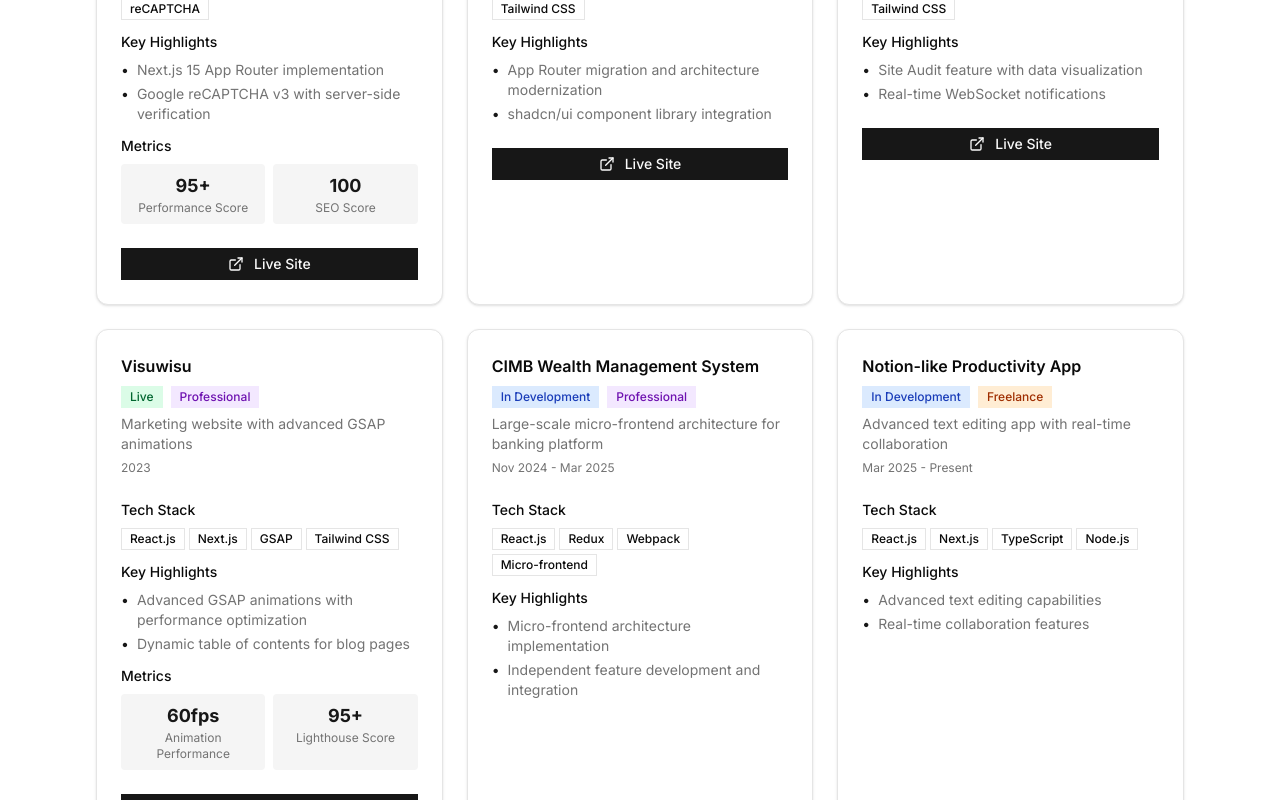
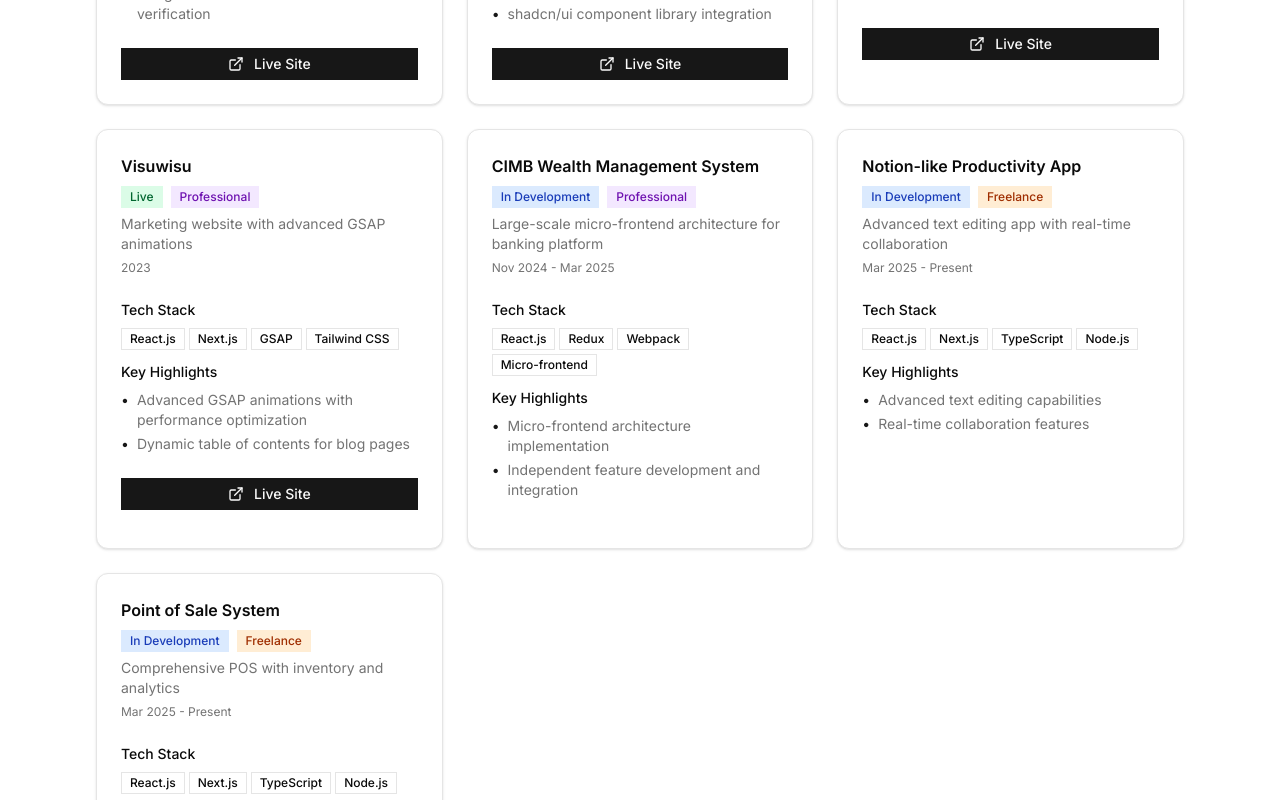
Before and after one commit to IrumiDesu7/irumi-station, a Next.js app: page / in a window 1280 px wide. Shown: the part 2080-2880 px from the top of the page. Built offline with nearby package versions, Linux system fonts and the light colour scheme.

Commit message:
chore: remove fabricated metrics from projects

```diff
--- a/components/project-card.tsx
+++ b/components/project-card.tsx
@@ -89,24 +89,6 @@
               ))}
             </ul>
           </div>
-
-          {project.metrics && (
-            <div>
-              <h4 className="text-sm font-medium mb-2">Metrics</h4>
-              <div className="grid grid-cols-2 gap-2">
-                {project.metrics.map((metric, index) => (
-                  <div key={index} className="text-center p-2 bg-muted rounded">
-                    <div className="text-lg font-bold text-primary">
-                      {metric.value}
-                    </div>
-                    <div className="text-xs text-muted-foreground">
-                      {metric.label}
-                    </div>
-                  </div>
-                ))}
-              </div>
-            </div>
-          )}
         </div>
       </CardContent>
 
--- a/contents/index.ts
+++ b/contents/index.ts
@@ -65,10 +65,6 @@
       'SEO optimization and performance enhancements',
       'Responsive design from scratch'
     ],
-    metrics: [
-      { label: 'Performance Score', value: '95+' },
-      { label: 'SEO Score', value: '100' }
-    ],
     period: '2024'
   },
   {
@@ -122,10 +118,6 @@
       'Dynamic table of contents for blog pages',
       'Cross-browser compatibility',
       'Pixel-perfect design implementation'
-    ],
-    metrics: [
-      { label: 'Animation Performance', value: '60fps' },
-      { label: 'Lighthouse Score', value: '95+' }
     ],
     period: '2023'
   },
```
